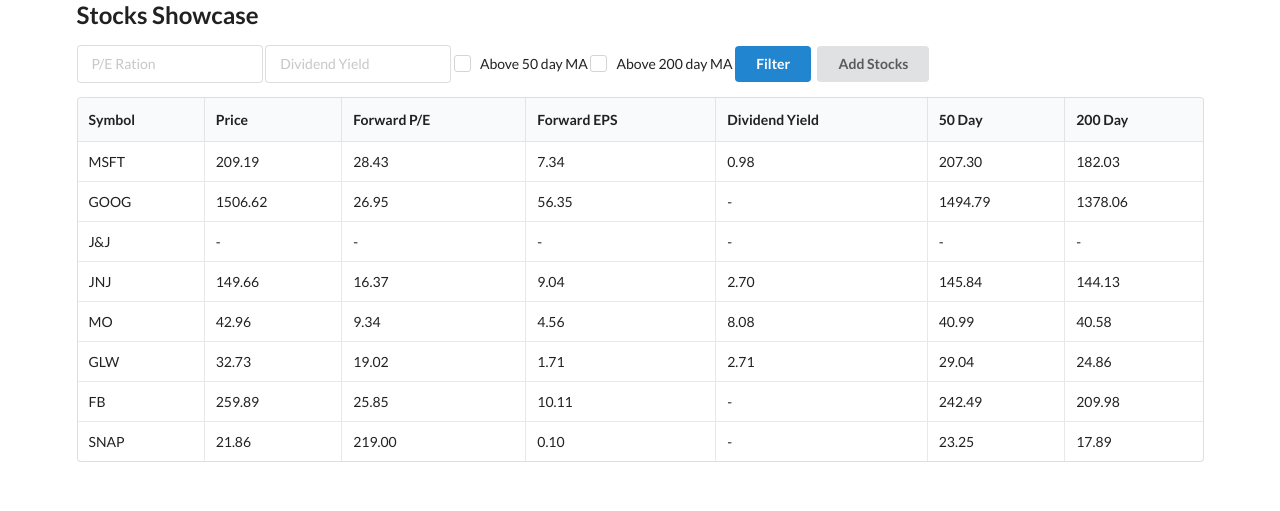
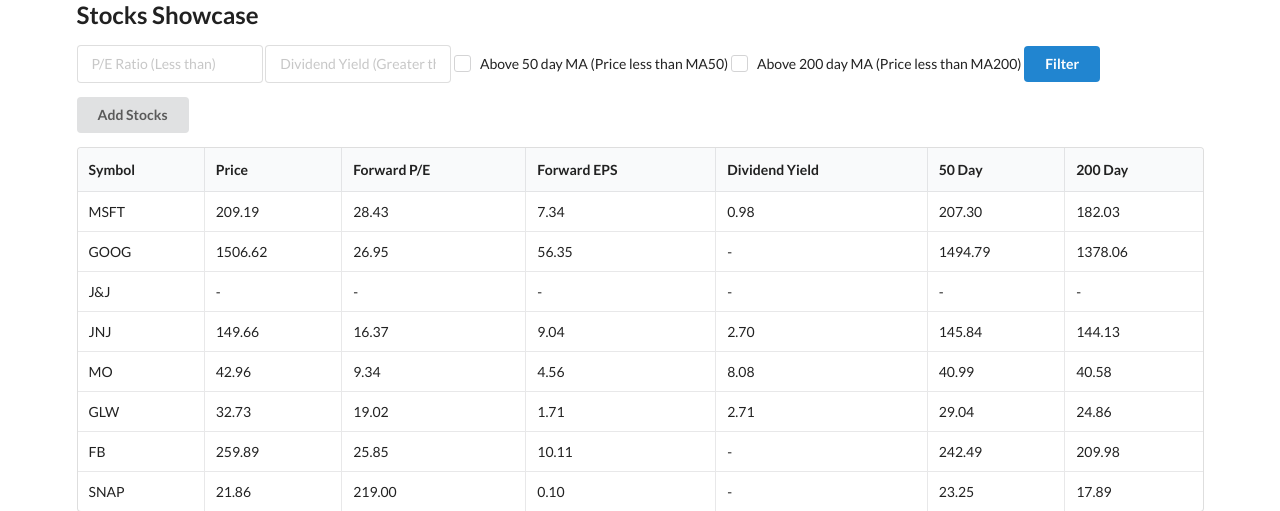
Before and after one commit to darth-dodo/supreme-enigma, a FastAPI app: page / in a window 1280 px wide. Shown: the top 511 px of the page. Run offline with FastAPI, Linux system fonts and the light colour scheme; data comes from the database, SQL or seed files in the repository; some libraries are stand-ins or nearby versions.

Commit message:
adding filters for the list page

```diff
--- a/main.py
+++ b/main.py
@@ -27,16 +27,35 @@
 
 
 @app.get("/")
-def dashboard(request: Request, db: Session = Depends(get_db)):
+def dashboard(
+    request: Request,
+    forward_pe=None,
+    dividend_yield=None,
+    ma50=None,
+    ma200=None,
+    db: Session = Depends(get_db),
+):
     """
     Displays information about stocks in the system
     """
 
-    stocks = db.query(Stock).all()
+    stocks = db.query(Stock)
 
-    print(stocks)
+    if forward_pe:
+        stocks = stocks.filter(Stock.forward_pe < forward_pe)
 
-    return templates.TemplateResponse("dashboard.html", {"request": request, "stocks": stocks})
+    if dividend_yield:
+        stocks = stocks.filter(Stock.dividend_yield > dividend_yield)
+
+    if ma50:
+        stocks = stocks.filter(Stock.price < Stock.ma50)
+
+    if ma200:
+        stocks = stocks.filter(Stock.price < Stock.ma200)
+
+    return templates.TemplateResponse(
+        "dashboard.html", {"request": request, "stocks": stocks}
+    )
 
 
 def fetch_stock_data(id: int):
--- a/templates/dashboard.html
+++ b/templates/dashboard.html
@@ -35,33 +35,37 @@
 </script>
 
 
+<form>
+
     <div class="ui input">
-    <input type="text" placeholder="P/E Ration">
+        <input name="forward_pe" type="text" placeholder="P/E Ratio (Less than)">
     </div>
 
     <div class="ui input">
-    <input type="text" placeholder="Dividend Yield">
+        <input name="dividend_yield" type="text" placeholder="Dividend Yield (Greater than)">
     </div>
 
     <div class="ui checkbox">
-    <input type="checkbox" name="example">
-    <label>Above 50 day MA</label>
+        <input name="ma50" type="checkbox" name="example">
+        <label>Above 50 day MA (Price less than MA50)</label>
     </div>
 
     <div class="ui checkbox">
-    <input type="checkbox" name="example">
-    <label>Above 200 day MA</label>
+        <input name="ma200" type="checkbox" name="example">
+        <label>Above 200 day MA (Price less than MA200)</label>
     </div>
 
-
-
-<button class="ui button primary">
+    <button id="filterSubmit" class="ui button primary">
     Filter
     </button>
+
+</form>
 
 <button id="addStocks" class="ui button">
 Add Stocks
 </button>
+
+
 
 <table class="ui celled table">
     <thead>
```
Lines whose indentation alone changed are shown as unchanged.
